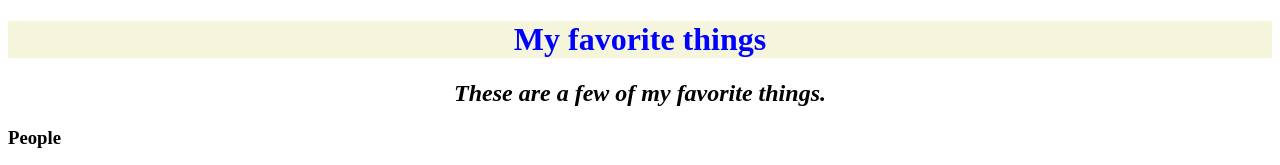
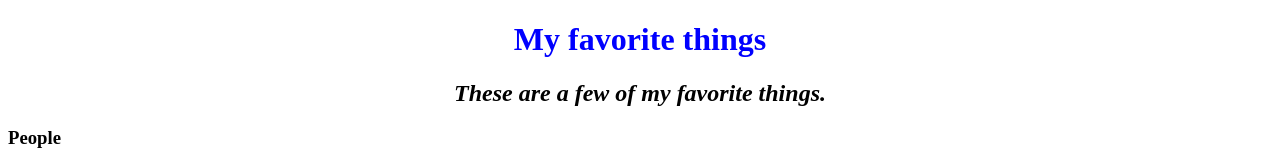
Before and after one commit to DebbieLZ/my-first-webpage, a plain HTML site: page favorite-things.html in a window 1280 px wide. Shown: the top 165 px of the page. Drawn offline with Linux system fonts and the light colour scheme.

Commit message:
remove beige background

```diff
--- a/css/styles.css
+++ b/css/styles.css
@@ -1,5 +1,5 @@
 h1 {
-  color: blue;background-color: beige;
+  color: blue;
   text-align: center;
 }
 
```
